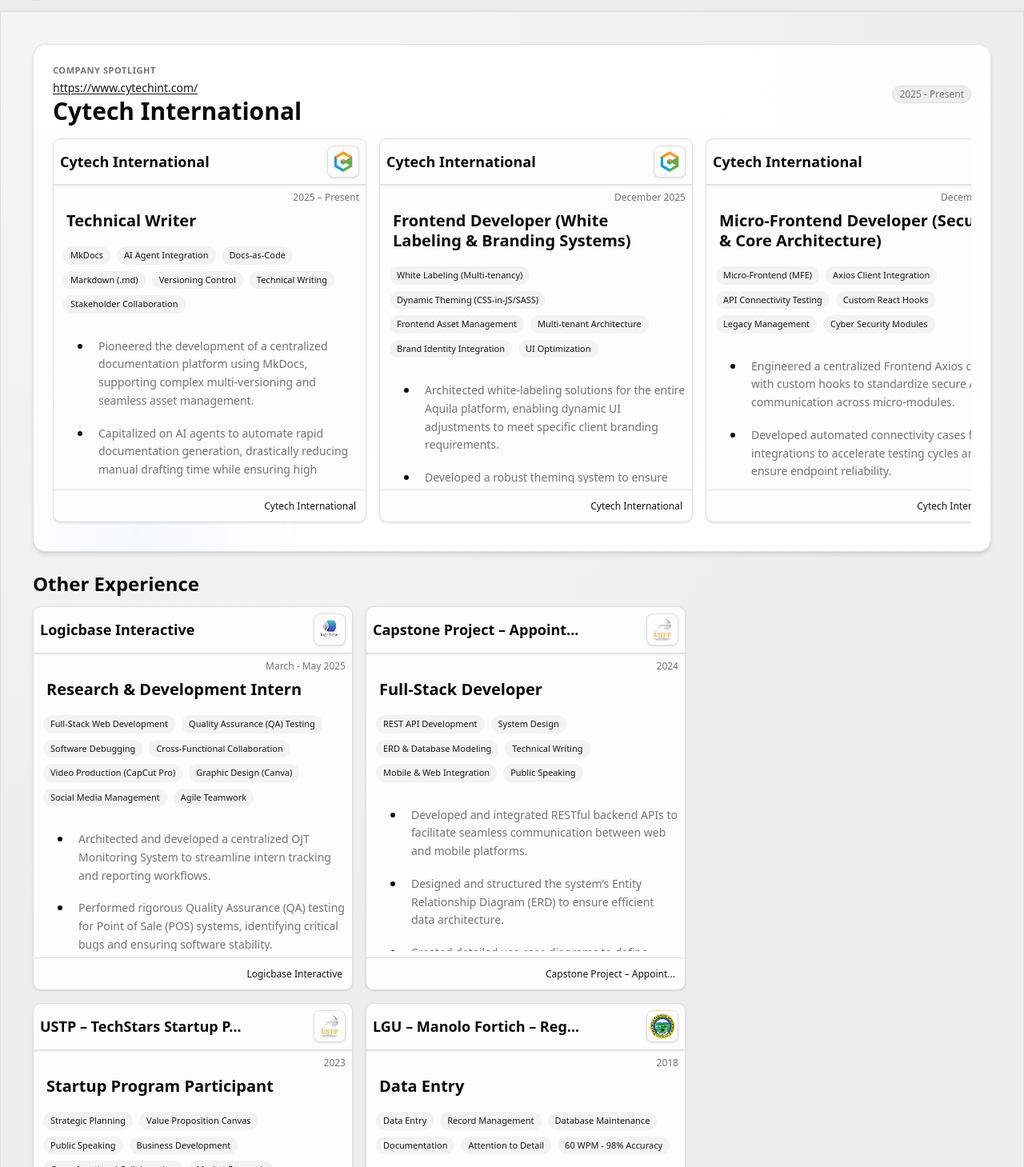
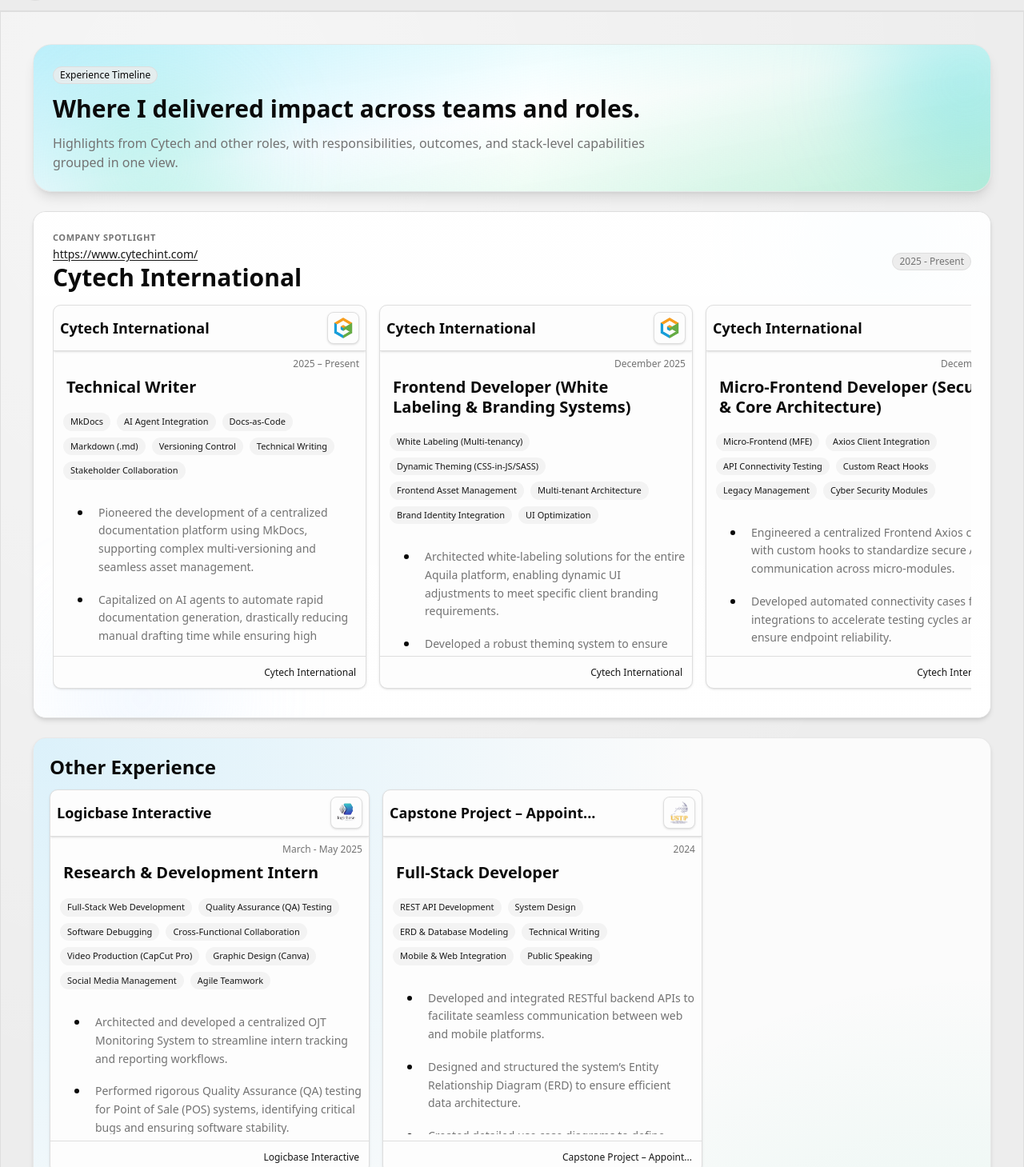
Before and after one commit to kentchristian/web-portfolio, a React app: page /experience in a window 1280 px wide. Shown: the part 51-1510 px from the top of the page at 80% size. Built offline with nearby package versions, Linux system fonts and the light colour scheme; the HTML template or start-up script is replaced by a standard one.

Commit message:
feat: matched experience page theming

```diff
--- a/src/pages/experience.tsx
+++ b/src/pages/experience.tsx
@@ -3,6 +3,7 @@
   FadeUpMotionProv,
   SideFromRightMotionProv,
 } from "../animations/DynamicMotion";
+import { Badge } from "../../shadcn/components/ui/badge";
 import { Typography } from "../common/Typography";
 import CytechExperienceShowcase from "../components/cards/CytechExperienceShowcase";
 import RoleExperienceCard, { type RoleExperienceCardProps } from "../components/cards/RoleExperienceCard";
@@ -14,6 +15,10 @@
 const CARD_STAGGER_STEP = 0.06;
 const CARD_STAGGER_MAX = 0.3;
 const CYTECH_URL = "https://www.cytechint.com/";
+const PROJECTS_GRADIENT_SURFACE =
+  "relative overflow-hidden rounded-3xl border border-border/70 bg-gradient-to-br from-cyan-100/80 via-white to-emerald-100/70 p-6 shadow-lg dark:from-zinc-900 dark:via-zinc-900 dark:to-zinc-800";
+const SKILLS_RADIAL_OVERLAY =
+  "pointer-events-none absolute inset-0 bg-[radial-gradient(circle_at_top_left,rgba(56,189,248,0.16),transparent_52%),radial-gradient(circle_at_bottom_right,rgba(16,185,129,0.14),transparent_48%)]";
 
 const companyLogoByKey = {
   cytech: logos.cytech,
@@ -92,6 +97,26 @@
   return (
     <PageContainer className="w-full max-w-full space-y-4 overflow-x-hidden overflow-y-auto sm:space-y-6">
       <DynamicMotionProvider>
+        <FadeUpMotionProv>
+          <section className={PROJECTS_GRADIENT_SURFACE}>
+            <div className="pointer-events-none absolute -right-20 -top-16 h-56 w-56 rounded-full bg-cyan-400/25 blur-3xl dark:bg-cyan-500/15" />
+            <div className="pointer-events-none absolute -bottom-20 left-8 h-56 w-56 rounded-full bg-emerald-300/25 blur-3xl dark:bg-emerald-500/15" />
+            <div className={SKILLS_RADIAL_OVERLAY} />
+
+            <div className="relative z-10 max-w-3xl space-y-3">
+              <Badge variant="outline" className="bg-background/80">
+                Experience Timeline
+              </Badge>
+              <Typography variant="h2" className="leading-tight">
+                Where I delivered impact across teams and roles.
+              </Typography>
+              <Typography variant="body" className="text-muted-foreground">
+                Highlights from Cytech and other roles, with responsibilities, outcomes, and stack-level capabilities grouped in one view.
+              </Typography>
+            </div>
+          </section>
+        </FadeUpMotionProv>
+
         <CytechExperienceShowcase
           company="Cytech International"
           websiteUrl={CYTECH_URL}
@@ -99,7 +124,9 @@
           experiences={cytechExperiences}
         />
 
-        <FadeUpMotionProv className="space-y-3">
+        <FadeUpMotionProv className="relative overflow-hidden rounded-2xl border border-border/70 bg-card/85 p-4 shadow-md sm:p-5">
+          <div className={SKILLS_RADIAL_OVERLAY} />
+          <div className="relative z-10 space-y-3">
             <Typography variant="h3">Other Experience</Typography>
             <div className="flex flex-wrap gap-3 sm:gap-4">
               {otherExperiences.map((experience, index) => (
@@ -119,6 +146,7 @@
                 </SideFromRightMotionProv>
               ))}
             </div>
+          </div>
         </FadeUpMotionProv>
       </DynamicMotionProvider>
     </PageContainer>
```
Lines whose indentation alone changed are shown as unchanged.
